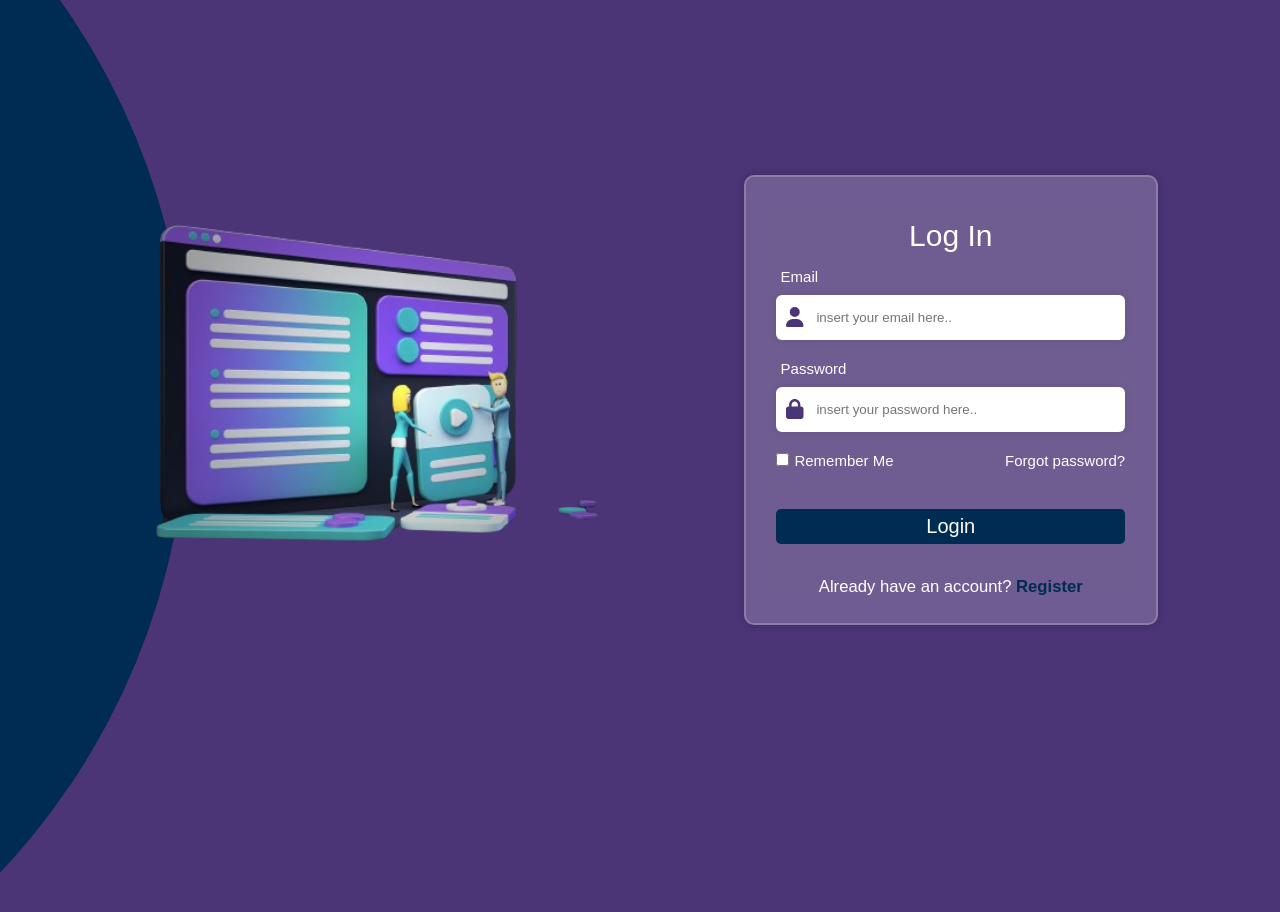
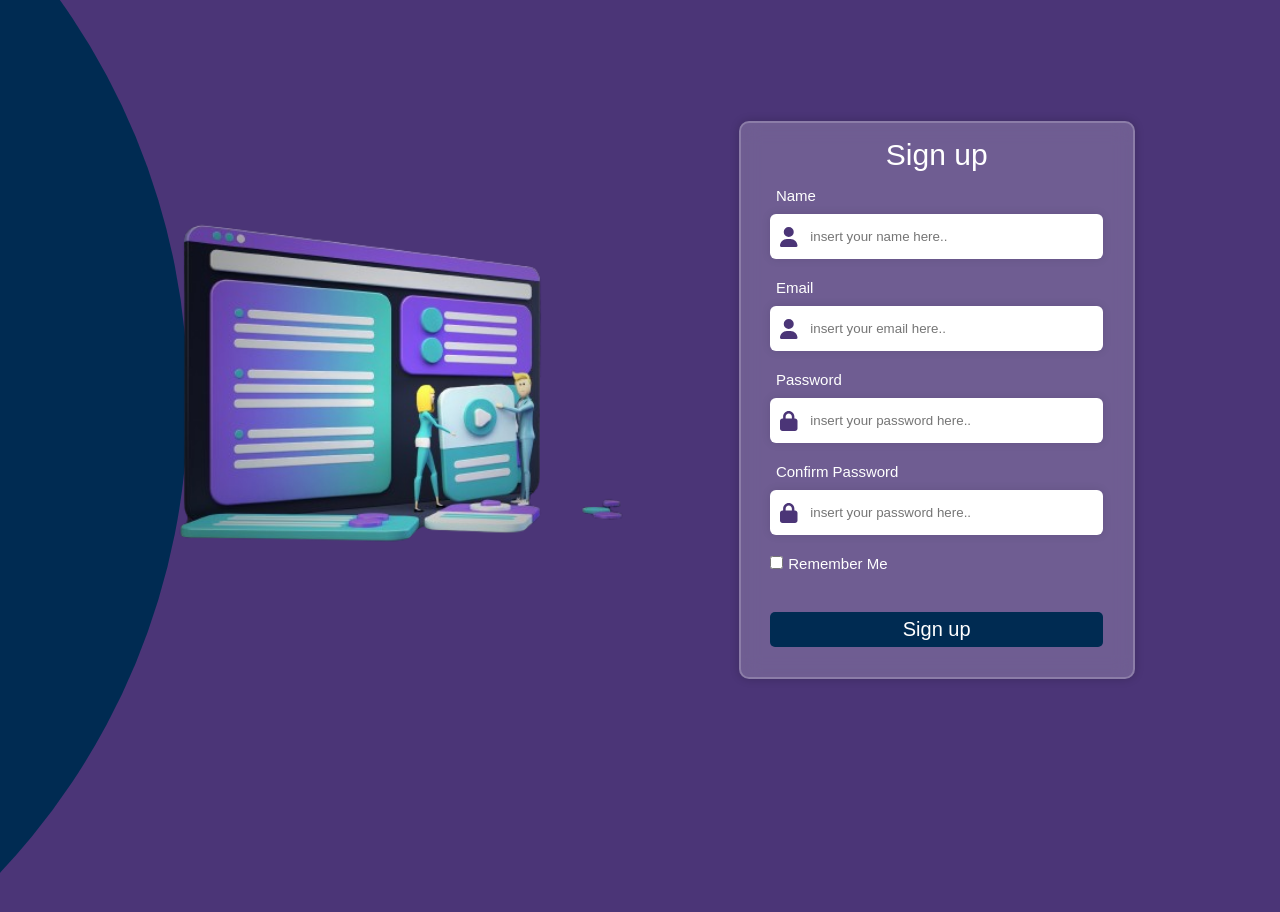
Before and after one commit to makhoulshbeeb/app-space-front, a React (Create React App) app in the folder app-vice/: page /signup in a window 1280 px wide. Shown: the top 912 px of the page. Built offline with nearby package versions, Linux system fonts and the light colour scheme.

Commit message:
Added signup page

```diff
--- a/app-vice/src/App.jsx
+++ b/app-vice/src/App.jsx
@@ -1,7 +1,18 @@
-import "./App.css";
-import Auth from "./pages/auth";
+
+import React from "react";
+import { BrowserRouter as Router, Route, Routes } from "react-router-dom";
+import Auth from "./pages/auth/index";
+import Signup from "./pages/auth/Signup";
+
 function App() {
-  return <Auth />;
+  return (
+    <Router>
+      <Routes>
+        <Route path="/login" element={<Auth />} />
+        <Route path="/signup" element={<Signup />} />
+      </Routes>
+    </Router>
+  );
 }
 
 export default App;
--- /dev/null
+++ b/app-vice/src/pages/auth/Signup.jsx
@@ -0,0 +1,56 @@
+import React from "react";
+import "./style.css";
+import image from "../../image/bg_image.png";
+import { FontAwesomeIcon } from "@fortawesome/react-fontawesome";
+import { faUser, faLock } from "@fortawesome/free-solid-svg-icons"; // Import the specific icon
+
+const Auth = () => {
+  return (
+    <>
+      <div className="animated-circle"></div>
+
+      <div className="auth_container">
+        <div className="image_container">
+          <img src={image} className="image" alt="background" />
+        </div>
+        <div className="auth_form">
+          <p className="auth_title">Sign up</p>
+          <label>Name</label>
+          <div className="input-container">
+            <FontAwesomeIcon icon={faUser} className="icon" />
+            <input type="email" placeholder="insert your name here.." />
+          </div>
+          <label>Email</label>
+          <div className="input-container">
+            <FontAwesomeIcon icon={faUser} className="icon" />
+            <input type="email" placeholder="insert your email here.." />
+          </div>
+          <label>Password</label>
+          <div className="input-container">
+            <FontAwesomeIcon icon={faLock} className="icon" />
+            <input type="password" placeholder="insert your password here.." />
+          </div>
+          <label>Confirm Password</label>
+          <div className="input-container">
+            <FontAwesomeIcon icon={faLock} className="icon" />
+            <input type="password" placeholder="insert your password here.." />
+          </div>
+          <div className="checking">
+            <div className="checkbox">
+              <input type="checkbox" id="rememberMe" className="checkbox" />
+              <label htmlFor="rememberMe" className="checkbox-label">
+                Remember Me
+              </label>
+            </div>
+          </div>
+          <button className="login-button">Sign up</button>
+          <div className="checking-account">
+
+          </div>
+        </div>
+      </div>
+    </>
+  );
+};
+
+export default Auth;
--- a/app-vice/src/pages/auth/style.css
+++ b/app-vice/src/pages/auth/style.css
@@ -50,7 +50,7 @@ body {
   color: #fff;
   border-radius: 10px;
   align-items: center;
-  height: 450px;
+  height: auto;
   justify-content: center;
 }
 
@@ -106,9 +106,9 @@ body {
 .checkbox label {
   margin: 0;
 }
-.checkbox input{
-    background-color: transparent;
-    border: 2px solid white;
+.checkbox input {
+  background-color: transparent;
+  border: 2px solid white;
 }
 .checking {
   display: flex;
@@ -125,7 +125,6 @@ body {
   margin-top: 2rem;
   height: 35px;
   font-size: 1rem;
-
 }
 .span {
   color: var(--background-color);
```
